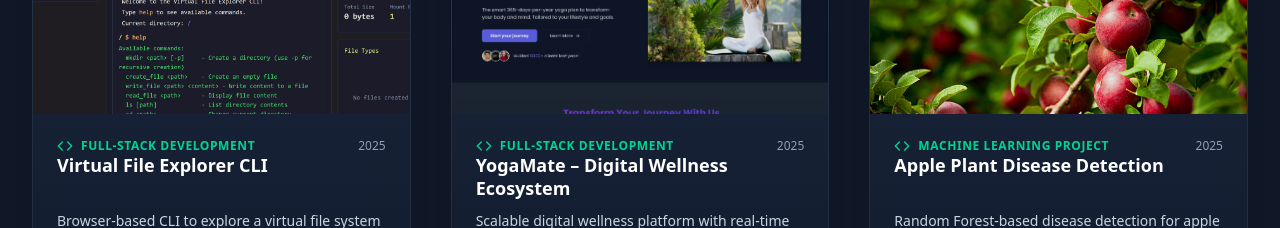
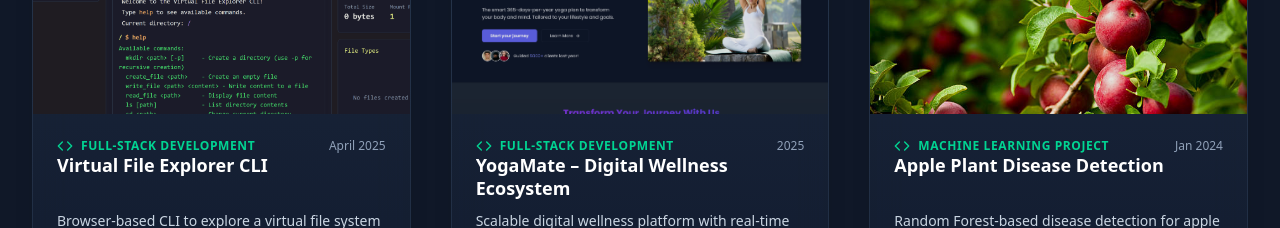
Before and after one commit to mohit7-7/MyPortfolio, a Next.js app: page / in a window 1280 px wide. Shown: the part 3320-3548 px from the top of the page. Built offline with nearby package versions, Linux system fonts and the light colour scheme; a web font is replaced by a local one.

Commit message:
Modified project dates

```diff
--- a/src/sections/Projects.tsx
+++ b/src/sections/Projects.tsx
@@ -42,7 +42,7 @@
 const portfolioProjects: Project[] = [
  {
   company: "Full-Stack Development",
-  year: "2025",
+  year: " April 2025",
   title: "Virtual File Explorer CLI",
   shortDescription: "Browser-based CLI to explore a virtual file system",
   description:
@@ -124,7 +124,7 @@
   },
 {
   company: "Machine Learning Project",
-  year: "2025",
+  year: "Jan 2024",
   title: "Apple Plant Disease Detection",
   shortDescription: "Random Forest-based disease detection for apple plants",
   description:
```
